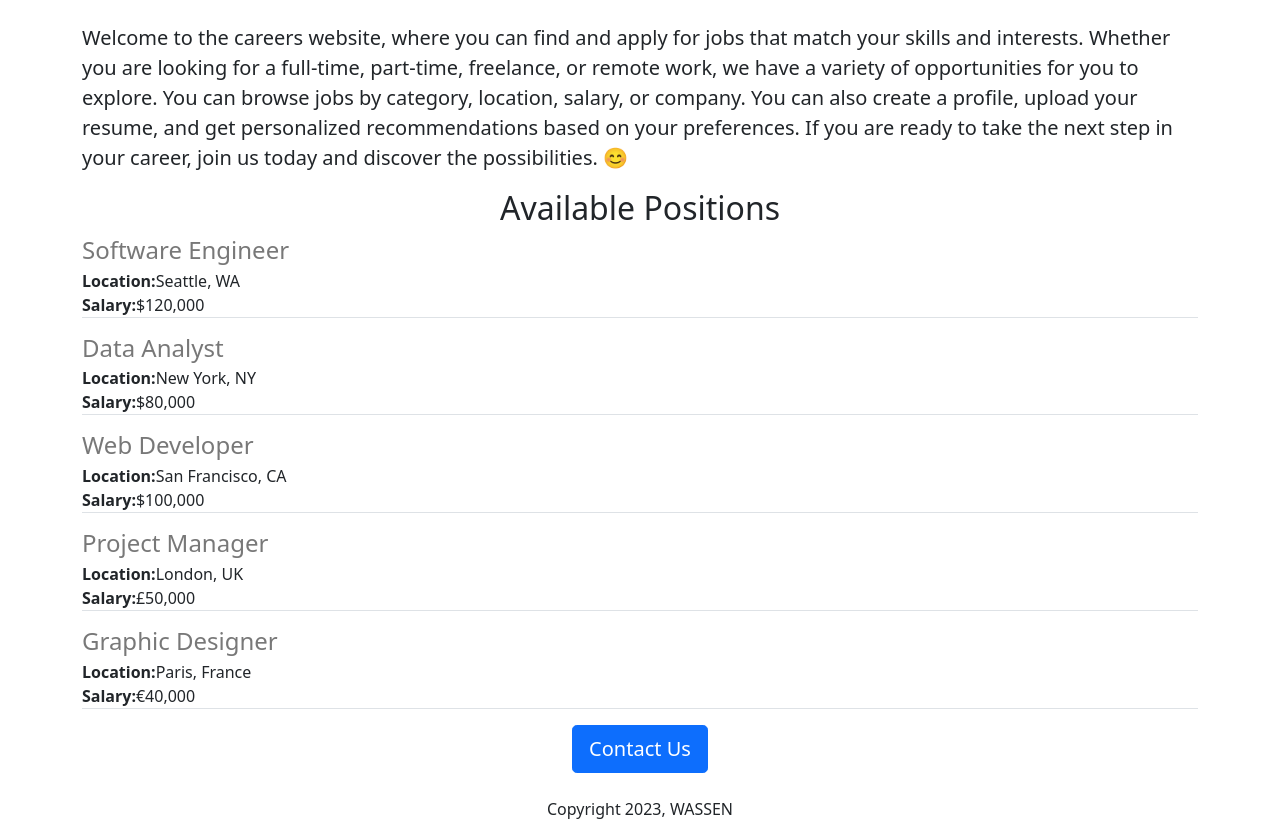
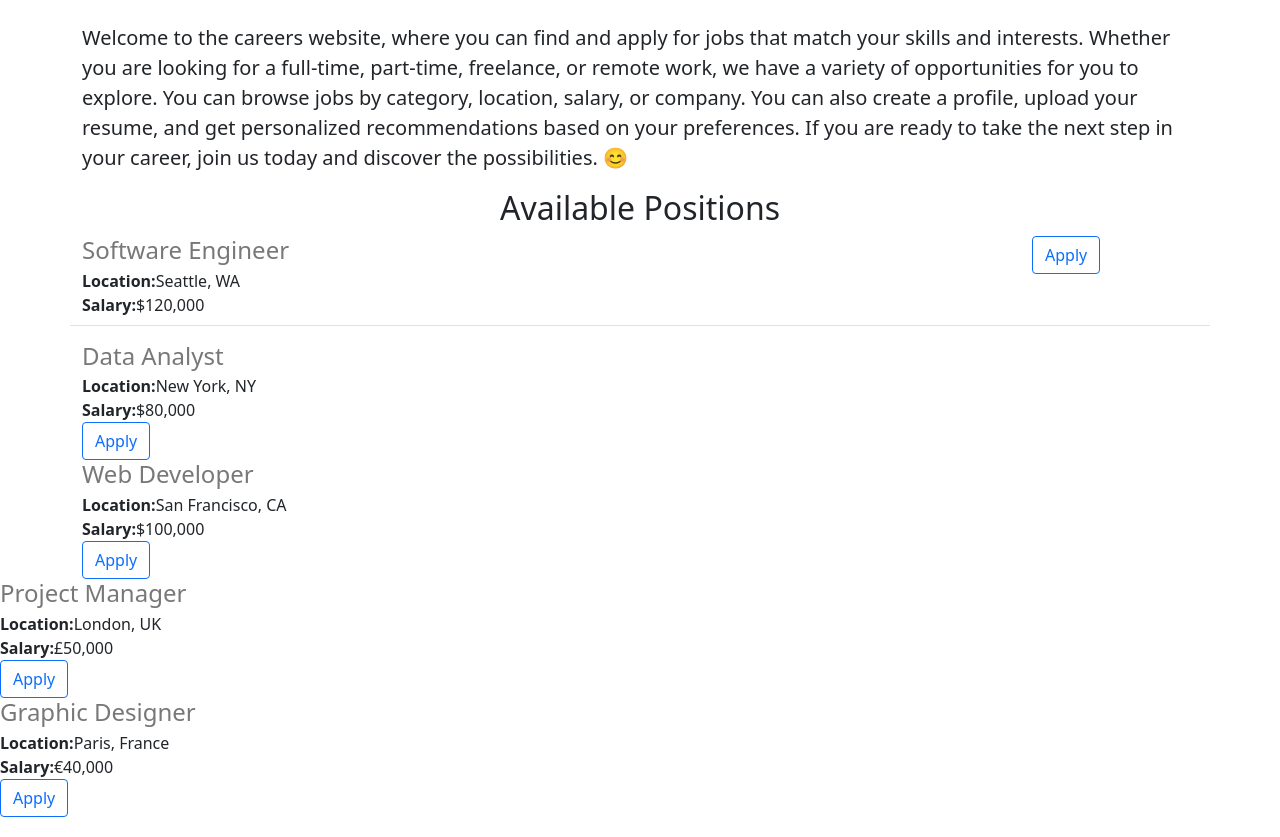
Before and after one commit to WASENIER/The-Diversity-Magazine, a Flask app: page / in a window 1280 px wide. Shown: the part 487-1324 px from the top of the page. Run offline with Flask 3, Linux system fonts and the light colour scheme.

Commit message:
created a row and two colums in the row with width 10 and 2 in jobitem

```diff
--- a/templates/jobitem.html
+++ b/templates/jobitem.html
@@ -1,9 +1,19 @@
-   <div class="border-bottom" style="margin-bottom:16px;">
+   <div class="border-bottom row" style="margin-bottom:16px; padding-bottom:8px;">
      <!--border bottom bootstrap adds borders-->
-      <h4 style="color:rgb(120,120,120); margin-bottom:4px;">{{job['title']}}</h4>
+     <div class="col-10"> <!--col-9 divides into nine columns, source from bootsrap.com-->
+      <h4 style="color:rgb(120,120,120); margin-bottom:4px;">
+        {{job['title']}}
+      </h4>
       <div><b>Location:</b>{{job['location']}}</div>
       <!--use if function to prevent empty output for salary-->
       {%if 'salary' in job%}
       <div><b>Salary:</b>{{job['salary']}}</div>
       {% endif %}
-    </div>
+     </div>
+     <!-- add apply button below-->
+     <div class="col-2">
+     <button type="button" class="btn btn-outline-primary">Apply</button>
+     </div>
+     </div>
+
+     <!-- created a row and two colums in the row with width 10 and 2.
```
